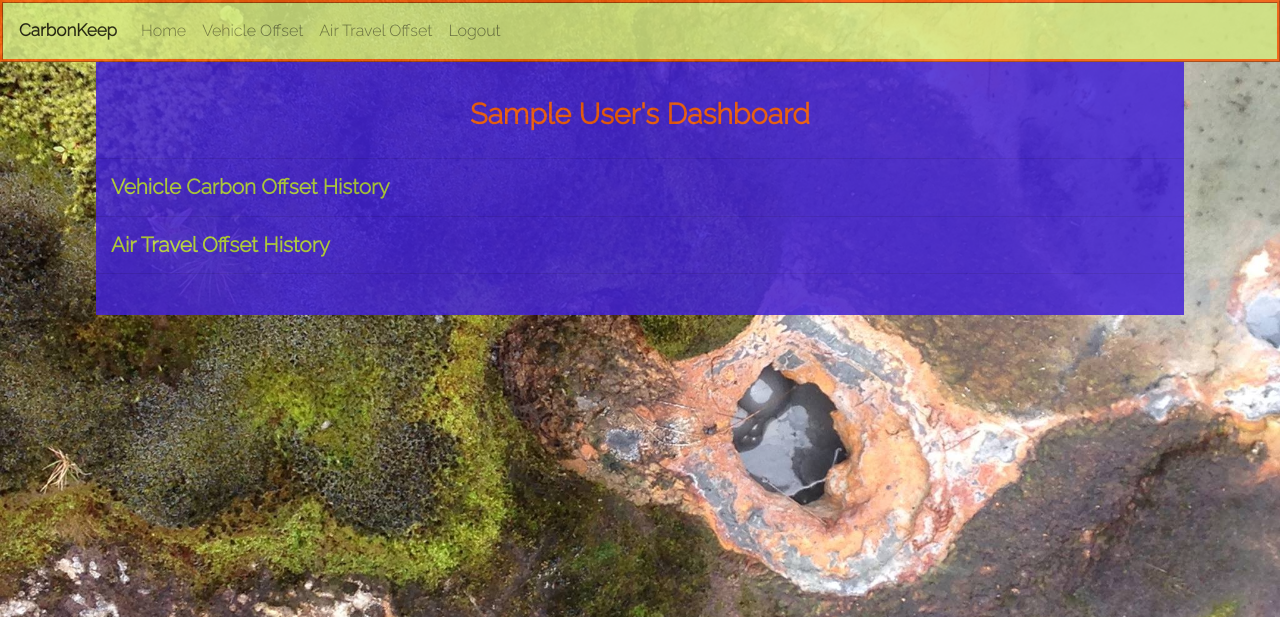
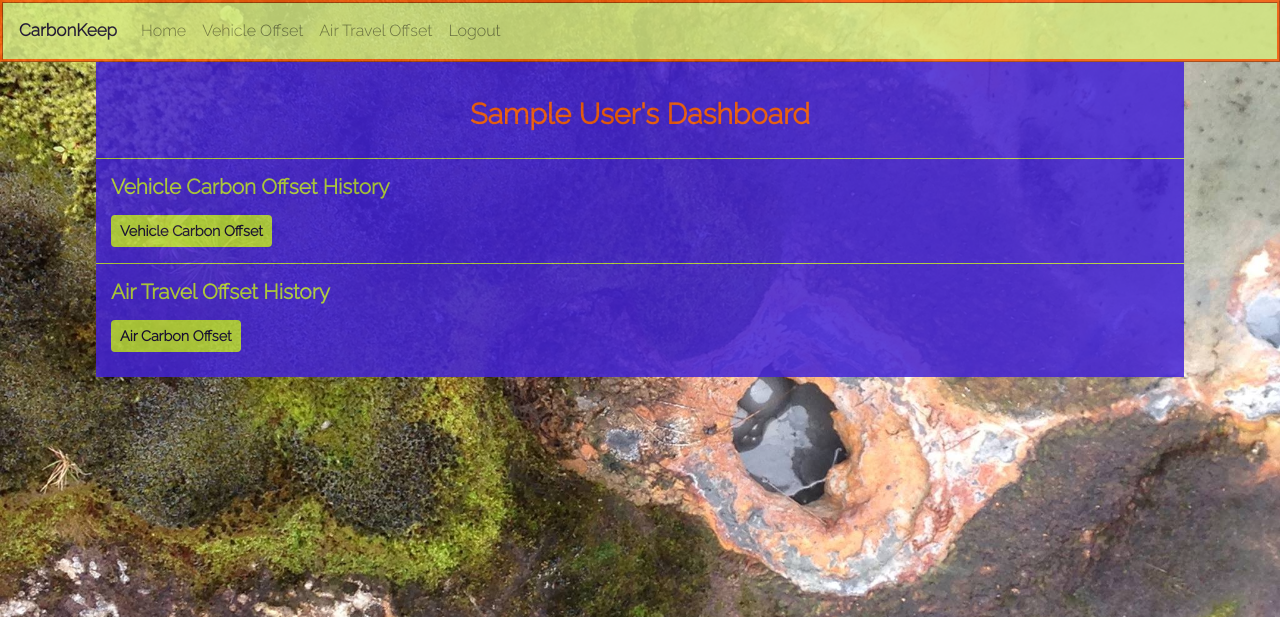
Before and after one commit to kc108/carbon-project, a Flask app: page /home in a window 1280 px wide. Shown: the top 617 px of the page. Run offline with Flask 2, Linux system fonts and the light colour scheme; the visitor is signed in with stand-in values (Sample User, id 1); data comes from the database, SQL or seed files in the repository; data that the repository does not hold is empty; some libraries are stand-ins or nearby versions.

Commit message:
made styling changes to My Dashboard CSS page

```diff
--- a/static/css/style.css
+++ b/static/css/style.css
@@ -30,7 +30,11 @@ h1 {
 #car-delete-edit-pg,
 #edit-submit-aero-btn,
 #delete-est-btn-airplane,
-#edit-delete-car-btn {
+#edit-delete-car-btn,
+#car-edit-btn,
+#car-delete-btn,
+#edit-air-btn,
+#delete-air-btn {
     color: #fff;
     background-color: #FC600A;
     border-color: #FC600A;
@@ -38,8 +42,19 @@ h1 {
 }
 
 /* EDIT: CAR PAGE */
-#edit-delete-car-btn
+#edit-delete-car-btn {
     margin-left: 25px;
+}
+
+#car-edit-btn,
+#car-delete-btn,
+#edit-air-btn,
+#delete-air-btn {
+    padding: 7px;
+}
+
+#car-delete-btn {
+
 }
 
 #login-title, #rem-text {
@@ -69,7 +84,7 @@ button, input {
 
 /* NAV BAR PROPERTIES FOR TITLE*/
 #navbar-color, #navbar-color-base {
-    color: 110934;
+    color: #110934;
     font-weight: 800;
     font-size: 1.07rem;
 }
@@ -197,8 +212,7 @@ nav.navbar, #navbar-bg-base {
 .line-break-edit-aeroplane,
 .car-emission-results-line-break,
 .aeroplane-est-results-line-break,
-.new-user-line-break,
-{
+.new-user-line-break {
     border-color: #B8D93F;
 }
 
@@ -221,6 +235,23 @@ hr {
     color: #B8D93F;
     font-weight: bold;
     font-size: 1.4rem;
+}
+
+#add-offset-btn {
+    padding: 9px;
+    background-color: #B8D93F;
+    color: #110934;
+    font-weight: bolder;
+    font-size: 0.9rem;
+}
+
+
+#add-offset-btn1 {
+    padding: 9px;
+    background-color: #B8D93F;
+    color: #110934;
+    font-weight: bolder;
+    font-size: 0.9rem;
 }
 
 .car-title-dashboard,
@@ -427,10 +458,11 @@ a.dashboard-aeroplane:hover {
     background-color: #4424D6;
     padding-bottom: 25px;
     padding-top: 9px;
-    width: 100%
+    width: 100%;
     min-width: 300px;
     margin: auto;
     opacity: 95%;
+}
 
 #car-carbon-show-offsets {
     margin: 23px;
@@ -493,3 +525,7 @@ color: #B8D93F;
 /*#rest-pg-container-format {*/
 /*   color: white;*/
 /*}*/
+
+.m-l {
+    margin-left: 15px;
+}
--- a/templates/home.html
+++ b/templates/home.html
@@ -7,42 +7,46 @@
     <div class="content-dashboard">
         <hr class="dashboard-line-break"/>
         <h2 class="car-title-dashboard">Vehicle Carbon Offset History</h2>
+        <a href="/ground_query" class="badge badge-warning m-l" id="add-offset-btn1">Vehicle Carbon Offset</a>
         <hr class="dashboard-line-break car-break-line">
         {% for query in ground_queries %}
         <div class="dashboard-entry-vehicle-section">
             <a class="car-dashboard" href="{{ url_for('show_ground_query', query_id=query['id']) }}">
                 <h4 class="car-dashboard">{{ query.city }}: {{query.mpg}} MPG for {{query.miles}} miles</h4>
                 <div class="car-dashboard">{{ query.created }}</div>
-            <a href="{{ url_for('edit_ground_query', id=query.id) }}">
-                <button class="badge badge-warning" id="dash-btn1">Edit</button>
             </a>
-            <a href="{{ url_for('delete_ground_query', id=query.id) }}">
-                <button class="badge badge-warning" id="dash-btn2">Delete</button>
+
+            <a class="badge badge-warning" id="car-edit-btn" href="{{ url_for('edit_ground_query', id=query.id) }}">
+                Edit
+            </a>
+
+            <a class="badge badge-warning" id="car-delete-btn" href="{{ url_for('delete_ground_query', id=query.id) }}">
+                Delete
             </a>
         </div>
-            <hr class="dashboard-line-break">
-
+        <hr class="dashboard-line-break" />
     {% endfor %}
 
     <h2 class="aeroplane-title-dashboard">Air Travel Offset History</h2>
+    <a href="/air_query" class="badge badge-warning m-l" id="add-offset-btn">Air Carbon Offset</a>
+    {% for query in air_queries %}
     <hr class="dashboard-line-break">
-    {% for query in air_queries %}
-
     <div class="dashboard-entry-aeroplane-section">
         <a class="dashboard-aeroplane" href="{{ url_for('show_air_query', query_id=query['id']) }}">
             <h4 class="dashboard-aeroplane">{{ query.list_airports() }}</h4>
             <div class="dashboard-aeroplane">{{ query.created }}</div>
         </a>
-        <a class="air-dashboard" href="{{ url_for('edit_air_query', id=query.id) }}">
-            <button class="badge badge-warning" id="dash-btn3">Edit</button>
+        <a class="badge badge-warning air-dashboard" id="edit-air-btn" href="{{ url_for('edit_air_query', id=query.id) }}">
+            Edit
         </a>
-        <a href="{{ url_for('delete_air_query', id=query.id) }}">
-            <button class="badge" id="dash-btn4">Delete</button>
+        <a class="badge" id="delete-air-btn" href="{{ url_for('delete_air_query', id=query.id) }}">
+            Delete
         </a>
         </div>
-        </a>
+
 
     {% endfor %}
+
     </div>
 </div>
 {% endblock %}
--- a/templates/nologin_index.html
+++ b/templates/nologin_index.html
@@ -2,5 +2,5 @@
 
 {% block content %}
     <h1>{% block title %} Welcome to CarbonProject {% endblock %}</h1>
-
+    <p>Test</p>
 {% endblock %}
```
